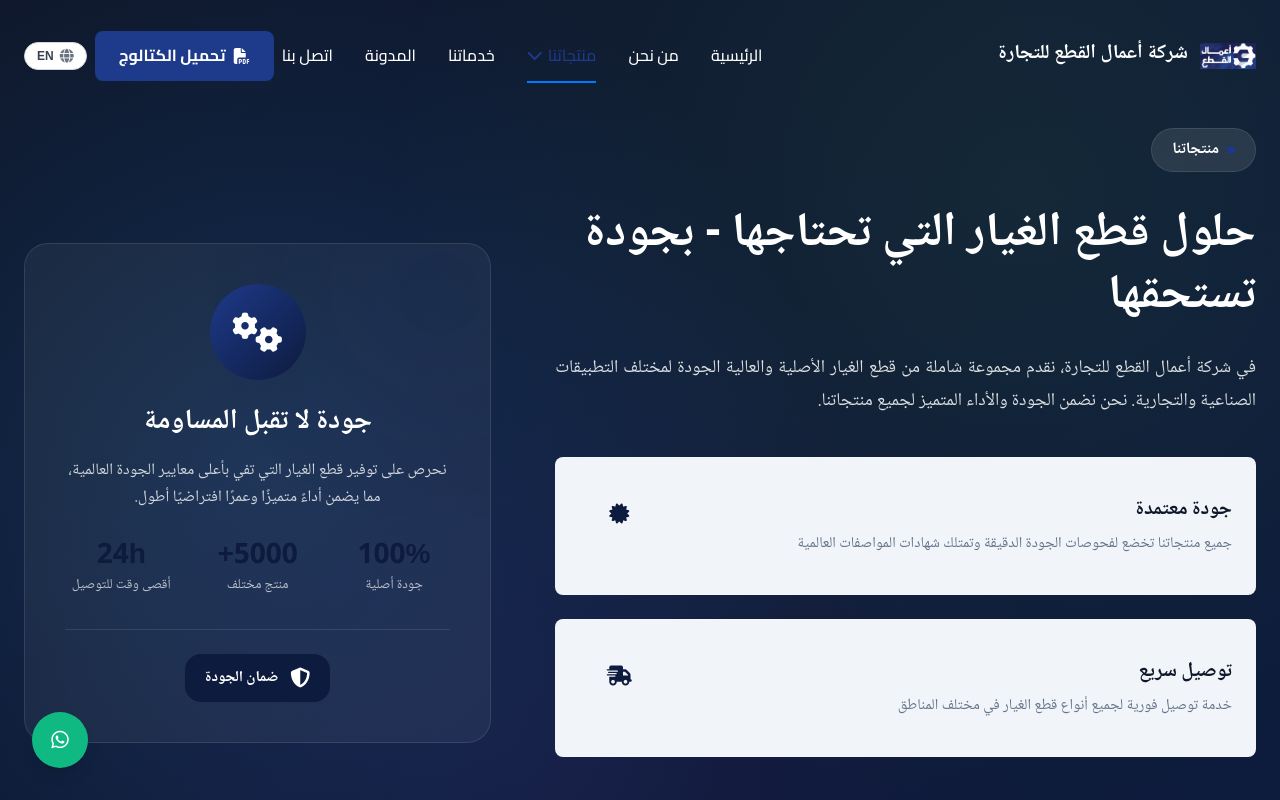
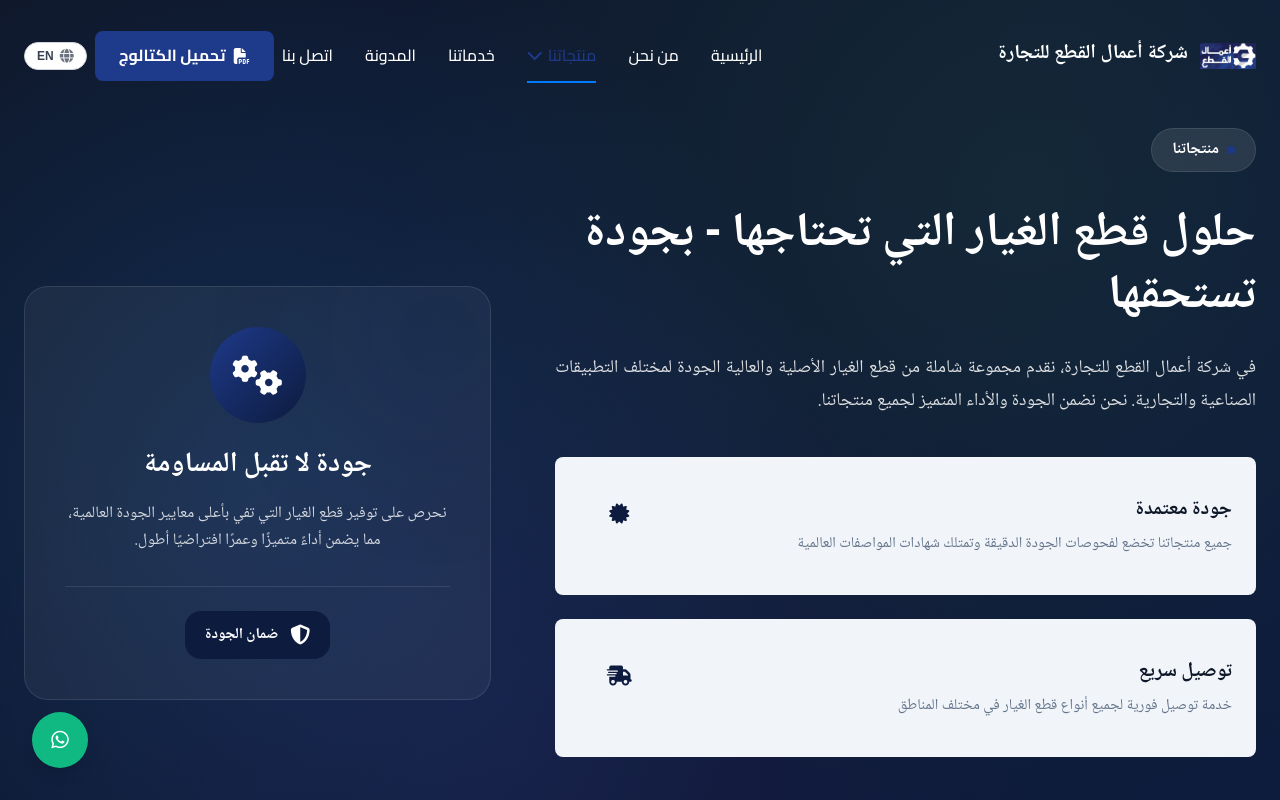
Before and after one commit to altaibanas/amal-alqata, a React (Create React App) app: page /products in a window 1280 px wide. Shown: the top 800 px of the page. Built offline with nearby package versions, Linux system fonts and the light colour scheme.

Commit message:
Add files via upload

```diff
--- a/src/components/Products/HeroProducts.js
+++ b/src/components/Products/HeroProducts.js
@@ -167,29 +167,6 @@ const HeroProducts = () => {
                   "نحرص على توفير قطع الغيار التي تفي بأعلى معايير الجودة العالمية، مما يضمن أداءً متميزًا وعمرًا افتراضيًا أطول."}
               </p>
 
-              <div className="products-card-stats">
-                {translations.productsPageh?.heroProducts?.stats?.map((stat, index) => (
-                  <div key={index} className="product-stat">
-                    <div className="product-stat-number">{stat.value}</div>
-                    <div className="product-stat-label">{stat.label}</div>
-                  </div>
-                )) || (
-                  <>
-                    <div className="product-stat">
-                      <div className="product-stat-number">100%</div>
-                      <div className="product-stat-label">جودة أصلية</div>
-                    </div>
-                    <div className="product-stat">
-                      <div className="product-stat-number">5000+</div>
-                      <div className="product-stat-label">منتج مختلف</div>
-                    </div>
-                    <div className="product-stat">
-                      <div className="product-stat-number">24h</div>
-                      <div className="product-stat-label">أقصى وقت للتوصيل</div>
-                    </div>
-                  </>
-                )}
-              </div>
 
               <div className="products-card-footer">
                 <div className="quality-badge">
```
